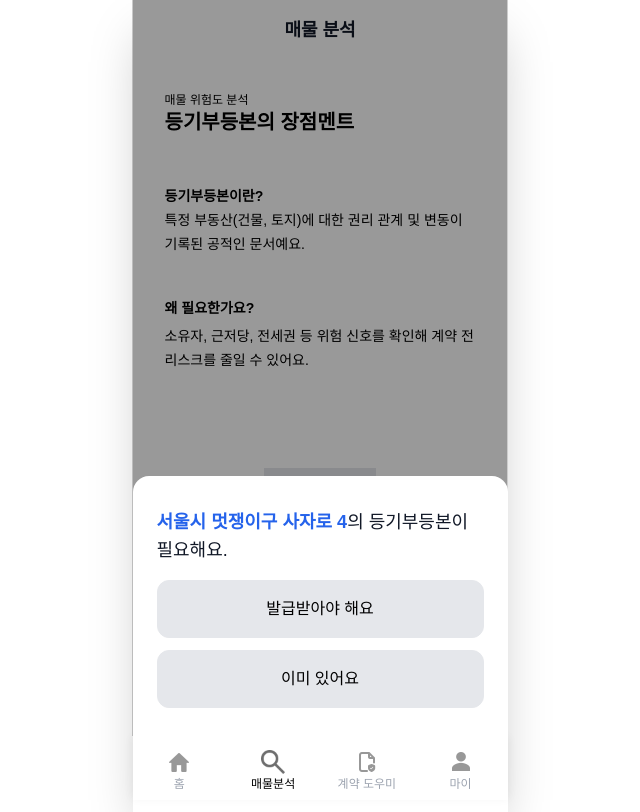
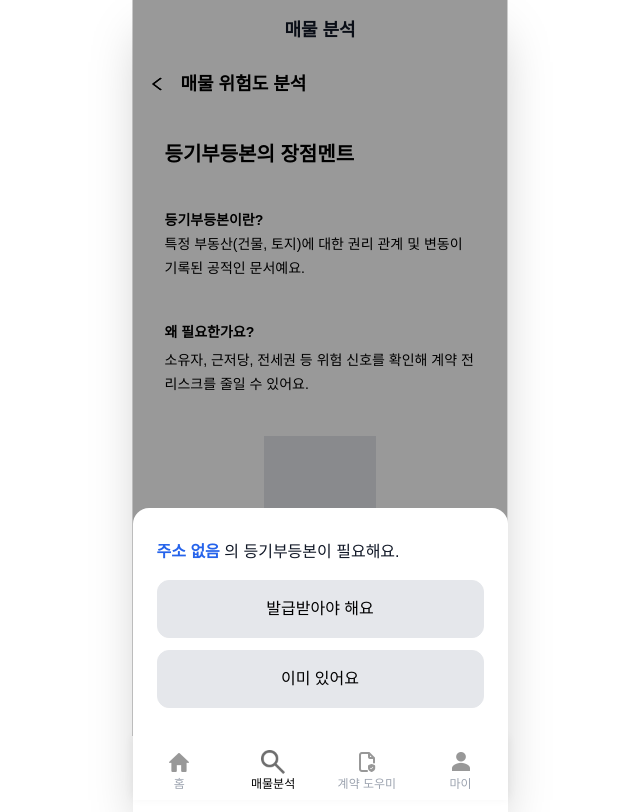
Before and after one commit to kookmin-404BrainNotFound/404BrainNotFound_FE, a React (Vite) app: page /explore/doc/intro in a window 1280 px wide. Both pictures are taken after a click on the button "계속". Shown: the whole page, without its empty margins (320-960 px from the left). Built offline with nearby package versions, Linux system fonts and the light colour scheme.

Commit message:
refactor: 주소 받아오기

```diff
--- a/src/pages/explore/DealForm.jsx
+++ b/src/pages/explore/DealForm.jsx
@@ -34,7 +34,7 @@ export default function DealForm() {
       deposit: Number(deposit),
       monthly: showMonthly ? Number(monthly) : 0,
     };
-    navigate("/registry/info", { state: payload });
+    navigate("/explore/doc/intro", { state: payload });
 
     // 실제로는 분석 페이지로 이동하거나 API 호출
     // navigate("/explore/review", { state: payload });
--- a/src/pages/explore/steps/doc/DocIntro.jsx
+++ b/src/pages/explore/steps/doc/DocIntro.jsx
@@ -1,52 +1,49 @@
 import { useState } from "react";
 import { useNavigate, useLocation } from "react-router-dom";
-import PageHeader from "../../../../components/BackHeader";
-import BottomNav from "../../../../components/BottomNav";
+import BackHeader from "../../../../components/BackHeader";
 import Button from "../../../../components/Button";
 
 export default function DocIntro() {
   const nav = useNavigate();
   const { state } = useLocation();
+
+  const payload = state || {};
+  const { address = "", dealType, deposit, monthly } = payload;
+
   const [open, setOpen] = useState(false);
 
   const goMethod = () => {
     setOpen(false);
-    nav("/explore/doc/method"); // 발급 방법 안내 페이지
+    nav("/explore/doc/method", { state: payload });
   };
 
   const goUpload = () => {
     setOpen(false);
-    nav("/explore/doc/upload"); // 파일 업로드/분석 시작 페이지
+    nav("/explore/doc/upload", { state: payload });
   };
 
   return (
     <div className="min-h-screen bg-white">
+      <BackHeader title="매물 위험도 분석" />
+
       <div className="px-3 py-6 space-y-10">
-        <div className="py-2 text-xs text-black">매물 위험도 분석
-         <h1 className="text-xl font-bold text-black">등기부등본의 장점멘트</h1></div>
+        <h1 className="text-xl font-bold text-black">등기부등본의 장점멘트</h1>
 
         <section className="space-y-10 text-sm text-black leading-6">
           <div>
             <p className="font-semibold mb-0">등기부등본이란?</p>
-            <p className="text-black">
-              특정 부동산(건물, 토지)에 대한 권리 관계 및 변동이 기록된 공적인 문서예요.
-            </p>
+            <p>특정 부동산(건물, 토지)에 대한 권리 관계 및 변동이 기록된 공적인 문서예요.</p>
           </div>
           <div>
             <p className="font-semibold mb-1">왜 필요한가요?</p>
-            <p className="text-black">
-              소유자, 근저당, 전세권 등 위험 신호를 확인해 계약 전 리스크를 줄일 수 있어요.
-            </p>
+            <p>소유자, 근저당, 전세권 등 위험 신호를 확인해 계약 전 리스크를 줄일 수 있어요.</p>
           </div>
         </section>
-        <div className="py-2"></div>
-        <div className="w-28 h-28 mx-auto bg-gray-200" aria-hidden />
+
+        <div className="w-28 h-28 mx-auto bg-gray-200" />
 
         <div className="pt-9">
-          <Button
-            onClick={() => setOpen(true)}
-            className="w-full mobile-button text-base"
-          >
+          <Button onClick={() => setOpen(true)} className="w-full mobile-button text-base">
             계속
           </Button>
         </div>
@@ -54,22 +51,17 @@ export default function DocIntro() {
 
       {open && (
         <>
-          {/* DIM: 네비바 제외(top~bottom-16), 중앙 375 포함, 좌/우도 회색 */}
           <div className="fixed top-0 bottom-16 left-0 right-0 z-40" onClick={() => setOpen(false)}>
-            {/* 왼쪽 DIM */}
-            <div className="absolute top-0 bottom-0 left-0 right-[calc(50%+187.5px) " />
-            {/* 중앙 375 DIM */}
+            <div className="absolute top-0 bottom-0 left-0 right-[calc(50%+187.5px)]" />
             <div className="absolute top-0 bottom-0 left-1/2 -translate-x-1/2 w-[375px] bg-black/40" />
-            {/* 오른쪽 DIM */}
             <div className="absolute top-0 bottom-0 left-[calc(50%+187.5px)] right-0" />
           </div>
 
-          {/* Sheet: 네비바 위에 375 고정 */}
           <div className="fixed inset-x-0 py-5 bottom-10 z-50 flex justify-center pointer-events-none">
             <div className="w-[375px] rounded-t-2xl bg-white px-6 py-8 pointer-events-auto">
-              <p className="text-base text-lg">
-                <span className="text-blue-600 font-semibold">{state?.address || "서울시 멋쟁이구 사자로 4"}</span>
-                <span className="text-gray-900">의 등기부등본이 필요해요.</span>
+              <p className="text-base">
+                <span className="text-blue-600 font-semibold">{address || "주소 없음"}</span>
+                <span className="text-gray-900"> 의 등기부등본이 필요해요.</span>
               </p>
 
               <div className="mt-4 space-y-3">
@@ -86,6 +78,9 @@ export default function DocIntro() {
                   이미 있어요
                 </button>
               </div>
+
+              {/* 필요하면 payload 전체를 확인 */}
+              {/* <pre className="text-xs text-gray-600">{JSON.stringify(payload, null, 2)}</pre> */}
             </div>
           </div>
         </>
```
